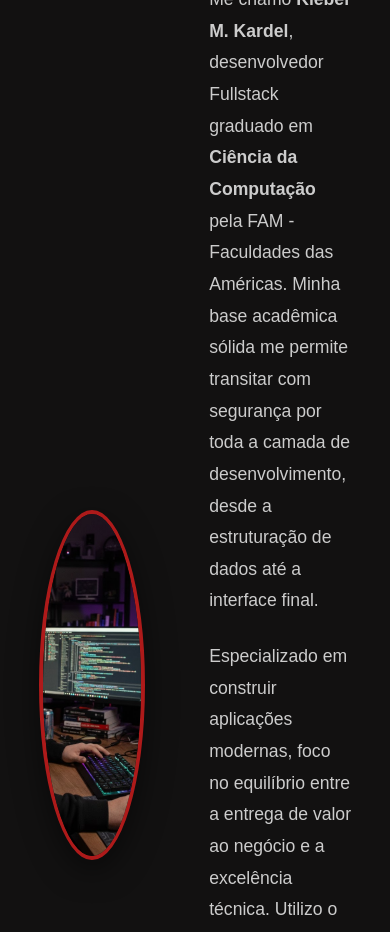
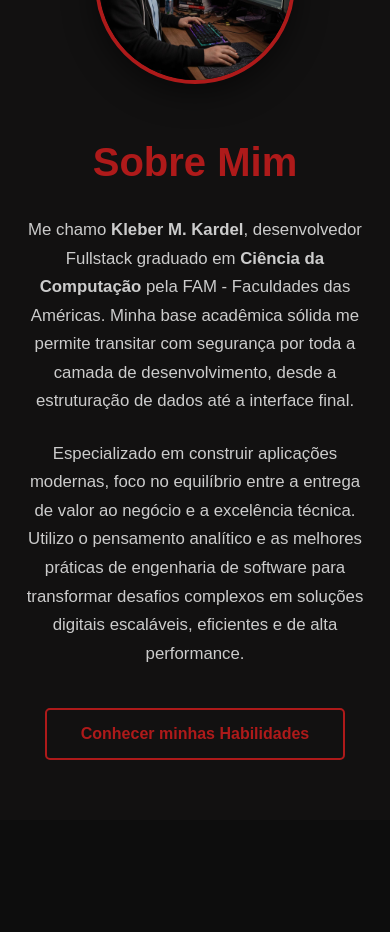
Before and after one commit to klebermkardel/portfolio, a React (Vite) app: page / in a window 390 px wide. Shown: the part 1020-1952 px from the top of the page. Built offline with nearby package versions, Linux system fonts and the light colour scheme.

Commit message:
style(about): ajusta responsividade e tipografia da seção About para múltiplos dispositivos

```diff
--- a/src/components/About.jsx
+++ b/src/components/About.jsx
@@ -14,7 +14,7 @@ const About = () => {
                 </div>
 
                 <div className="about-text">
-                    <h2 className="section-title">Sobre Mim</h2>
+                    <h2 className="about-title">Sobre Mim</h2>
                     <p>
                         Me chamo <strong>Kleber M. Kardel</strong>, desenvolvedor Fullstack graduado em
                         <strong> Ciência da Computação</strong> pela FAM - Faculdades das Américas.
--- a/src/index.css
+++ b/src/index.css
@@ -880,3 +880,102 @@ a {
     100% { transform: translateY(0px); }
   }
 }
+
+/* About */
+
+/* --- ESTILOS BASE (Desktop) --- */
+.about {
+  padding: 120px 10%;
+  background-color: #121111;
+  color: var(--text-color);
+  display: flex;
+  justify-content: center;
+}
+
+.about-content {
+  display: flex;
+  align-items: center;
+  gap: 5rem;
+  max-width: 1200px;
+}
+
+.about-image {
+  flex: 1;
+  display: flex;
+  justify-content: center;
+}
+
+.profile-img {
+  width: 350px;
+  height: 350px;
+  object-fit: cover;
+  border-radius: 50%;
+  border: 4px solid var(--accent-color);
+  box-shadow: 0 10px 30px rgba(0, 0, 0, 0.5);
+  transition: transform 0.3s ease;
+}
+
+.about-text {
+  flex: 1.5;
+  display: flex;
+  flex-direction: column;
+  gap: 1.5rem;
+}
+
+.section-title {
+  font-size: 2.8rem;
+  color: var(--accent-color);
+  margin-bottom: 0.5rem;
+}
+
+.about-text p {
+  font-size: 1.15rem;
+  line-height: 1.8;
+  color: #ccc;
+  text-align: justify; /* Melhora a estética em textos longos */
+}
+
+/* --- 1. TABLETS & NOTEBOOKS PEQUENOS (max-width: 1024px) --- */
+@media (max-width: 1024px) {
+  .about { padding: 80px 5%; }
+  .about-content { gap: 3rem; }
+  .profile-img { width: 300px; height: 300px; }
+  .section-title { font-size: 2.2rem; }
+}
+
+/* --- 2. SMARTPHONES & TABLETS VERTICAIS (max-width: 768px) --- */
+@media (max-width: 768px) {
+  .about-content {
+    flex-direction: column; /* Empilha imagem e texto */
+    text-align: center;
+    gap: 3rem;
+  }
+
+  .about-text {
+    align-items: center; /* Centraliza o título e o botão */
+  }
+
+  .about-text p {
+    font-size: 1.05rem;
+    text-align: center; /* Centraliza o texto para melhor harmonia mobile */
+    line-height: 1.7;
+  }
+
+  .profile-img {
+    width: 250px;
+    height: 250px;
+  }
+
+  .btn-secondary {
+    align-self: center; /* Garante que o botão fique no meio */
+    width: 100%; /* Botão largo facilita o clique no celular */
+    max-width: 300px;
+  }
+}
+
+/* --- 3. TELAS MUITO PEQUENAS (max-width: 480px) --- */
+@media (max-width: 480px) {
+  .about { padding: 60px 20px; }
+  .section-title { font-size: 1.8rem; }
+  .profile-img { width: 200px; height: 200px; }
+}
```
